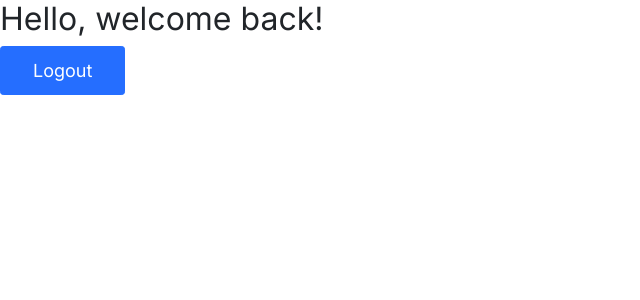
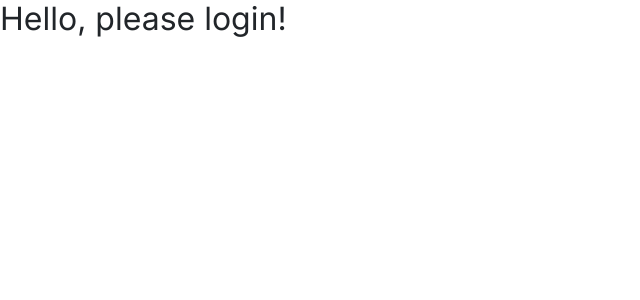
Before and after one commit to suyashpradhan/movie-search-app, a React (Create React App) app: page / in a window 1280 px wide. Shown: the top 300 px of the page, without its empty margins (0-640 px from the left). Built offline with nearby package versions, Linux system fonts and the light colour scheme.

Commit message:
Conditional Rendering

```diff
--- a/src/Props/Props.js
+++ b/src/Props/Props.js
@@ -1,8 +1,27 @@
 import React, { useState } from "react";
-import Greeter from "./Greetings.js";
 import "../style.css";
 
-function LoginButton(props) {
+function GreetUser() {
+  return <h2>Hello, welcome back!</h2>;
+}
+
+function GreetGuest() {
+  return <h2>Hello, please login!</h2>;
+}
+
+function Greeter(props) {
+  console.log(props);
+  let isLoggedIn = props.isLoggedIn;
+  if (isLoggedIn) {
+    return <GreetUser />;
+  }
+
+  return <GreetGuest />;
+}
+
+export default Greeter;
+
+/* function LoginButton(props) {
   return <button onClick={props.onClick}>Login</button>;
 }
 
@@ -30,3 +49,4 @@ function LoginController() {
 }
 
 export default LoginController;
+ */
```
Also changed, not shown: 1 other file (tests, documents, lock files or other folders).
